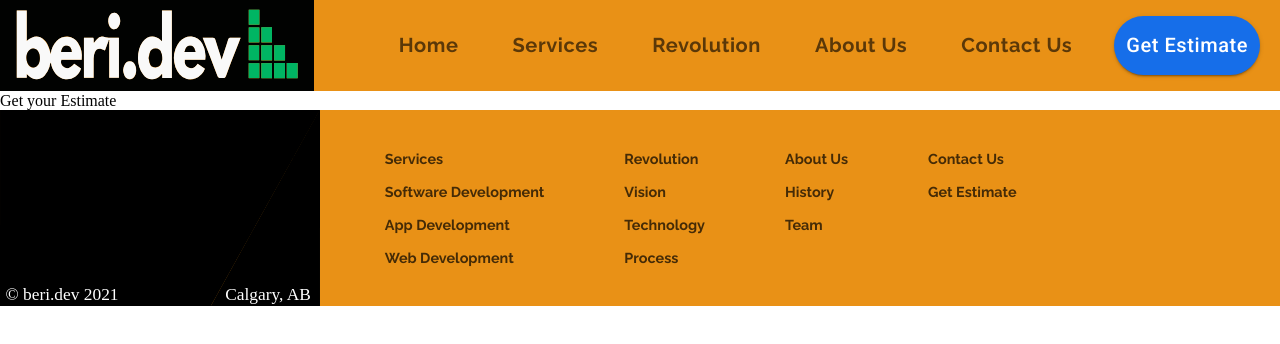
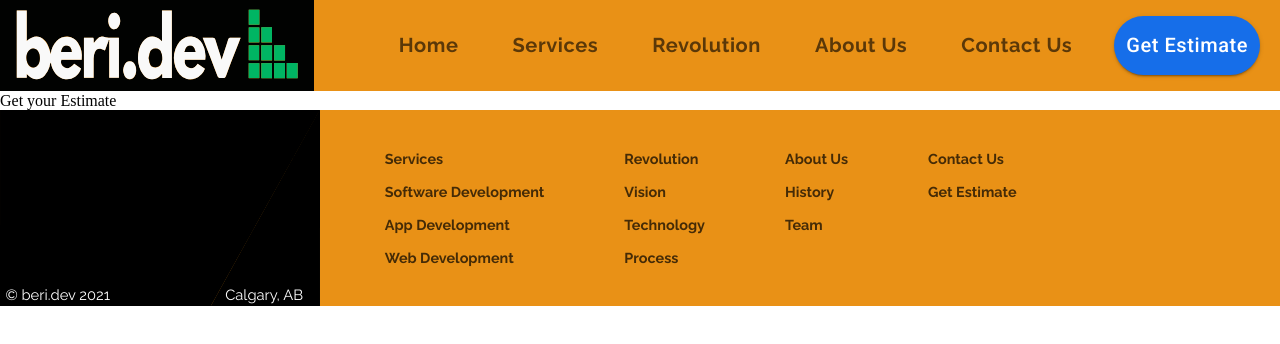
Before and after one commit to HAZberi/tech-company-website, a React (Create React App) app: page /estimate in a window 1280 px wide. Shown: the top 344 px of the page. Built offline with nearby package versions, Linux system fonts and the light colour scheme.

Commit message:
SVG To React Successful

```diff
--- a/src/components/ui/Footer.js
+++ b/src/components/ui/Footer.js
@@ -2,7 +2,7 @@ import React from "react";
 import { makeStyles } from "@material-ui/core/styles";
 import Grid from "@material-ui/core/Grid";
 import { Link } from "react-router-dom";
-import { ReactComponent as FooterAdornment } from "../../assets/Footer Adornment.svg";
+import FooterAdornment from "../../svgToReact/FooterAdornment.js";
 
 const useStyles = makeStyles((theme) => ({
   footer: {
--- a/src/svgToReact/FooterAdornment.js
+++ b/src/svgToReact/FooterAdornment.js
@@ -1,14 +1,14 @@
 import React from "react";
 
-const FooterAdornment = () => {
+const FooterAdornment = (props) => {
   const svgStyles = {
     st0: {
       fill: "none",
     },
     st1: {
       fill: "#FFFFFF",
-      fontFamily: "Roboto",
-      fontSize: "0.75rem",
+      fontFamily: "Raleway",
+      fontSize: "0.85rem",
     },
   };
   return (
@@ -20,24 +20,24 @@ const FooterAdornment = () => {
       x="0px"
       y="0px"
       viewBox="0 0 294.4 180"
-      style={{ enableBackground: "new 0 0 294.4 180" }}
+      className={props.className}
       xmlSpace="preserve"
     >
       <path d="M294.4,0L168,227H0V0H294.4z" />
       <g id="Full_Box">
         <polyline points="168,227 294.4,227 294.4,-1" />
       </g>
-      <path className={svgStyles.st0} d="M111-24v376" />
+      <path style={svgStyles.st0} d="M111-24v376" />
       <text
         id="_xA9__BeriDev.to"
         transform="matrix(1 0 0 1 5 175)"
-        className={`${svgStyles.st1}`}
+        style={svgStyles.st1}
       >
         © beri.dev {new Date().getFullYear()}
       </text>
       <text
         transform="matrix(1 0 0 1 207.1765 175)"
-        className={`${svgStyles.st1}`}
+        style={svgStyles.st1}
       >
         Calgary, AB
       </text>
```
Also changed, not shown: 1 other file (tests, documents, lock files or other folders).
